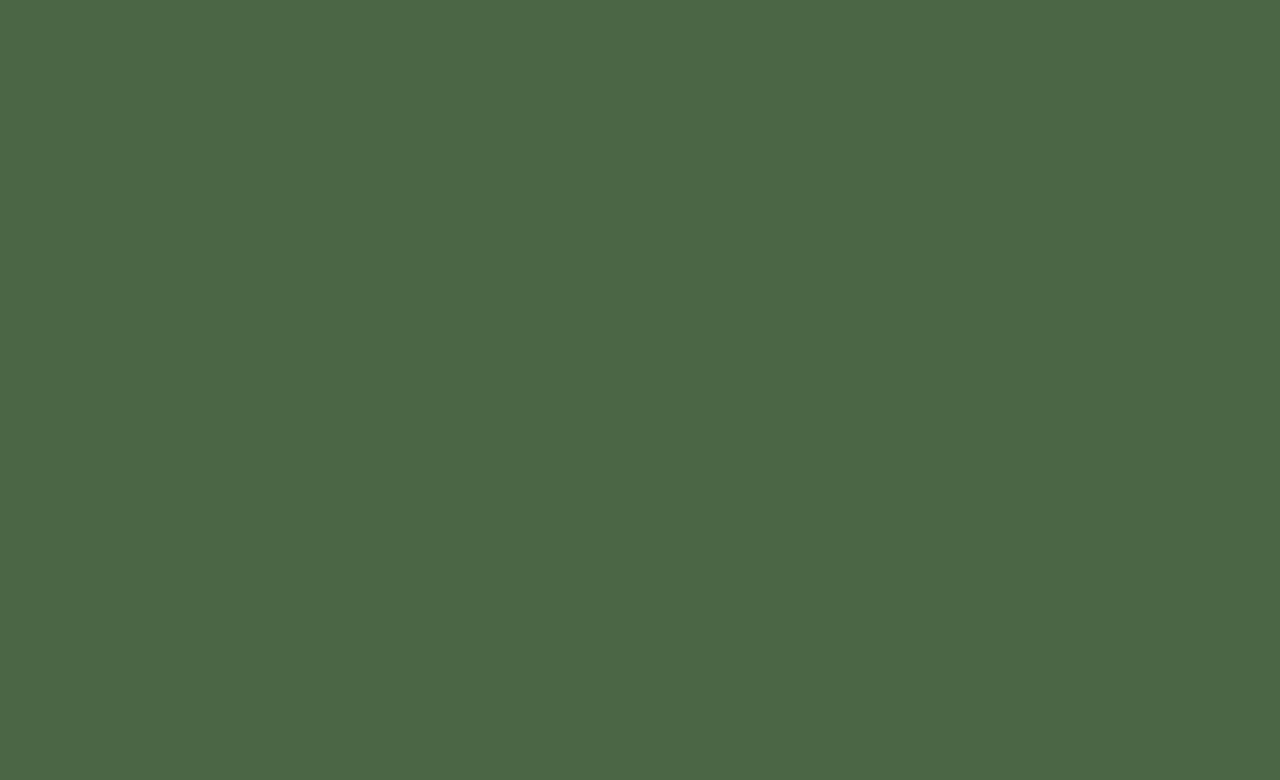
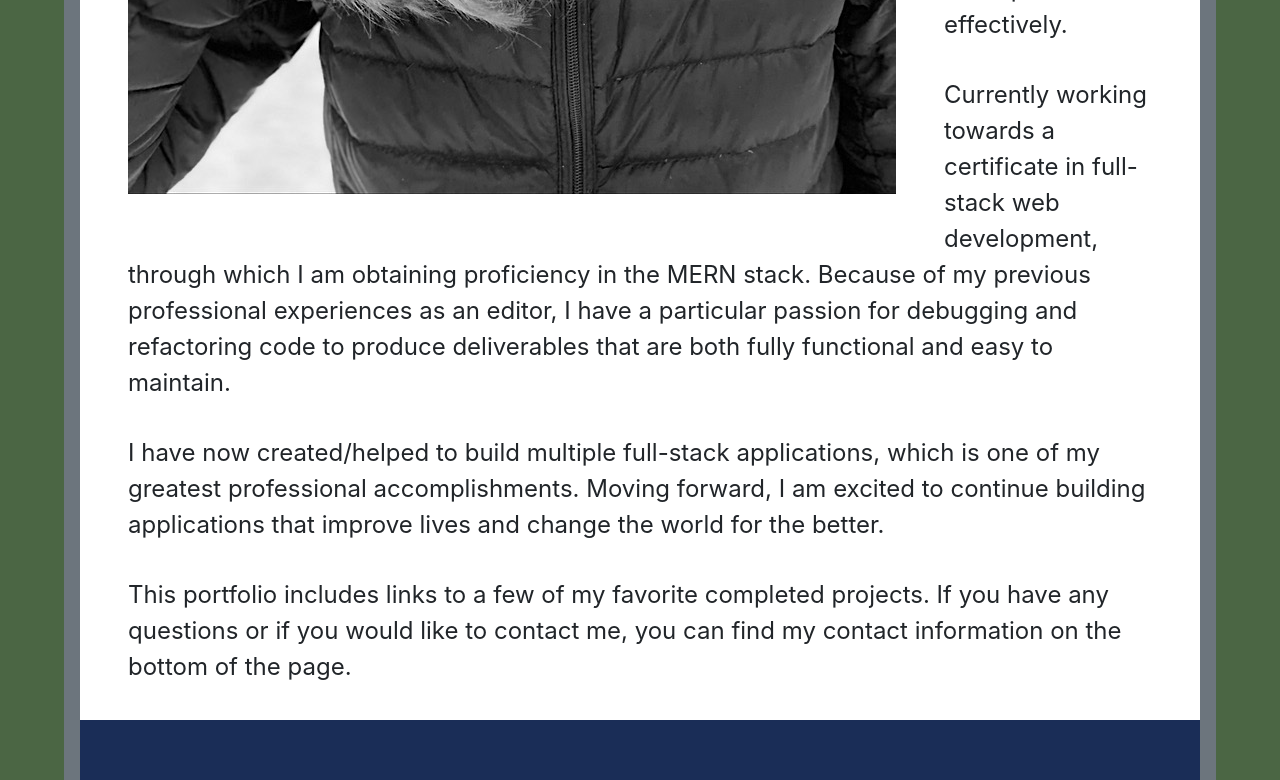
Before and after one commit to vruss14/react-portfolio, a React (Create React App) app: page / in a window 1280 px wide. Shown: the part 1271-2051 px from the top of the page. Before the commit the page ends 800 px from the top, so only its background shows below. Built offline with nearby package versions, Linux system fonts and the light colour scheme.

Commit message:
modified paths for HashRouter

```diff
--- a/src/App.js
+++ b/src/App.js
@@ -49,7 +49,7 @@ class App extends Component {
         <div>
           <Switch>
 
-          <Route exact path= "/#/">
+          <Route exact path= "/">
               <ContentContainer>
               <Header />
               <Main>
@@ -60,7 +60,7 @@ class App extends Component {
               <Small />
             </Route>
 
-            <Route path="/#projects">
+            <Route exact path="/#projects">
               <ContentContainer>
               <Header />
               <Main>
```
